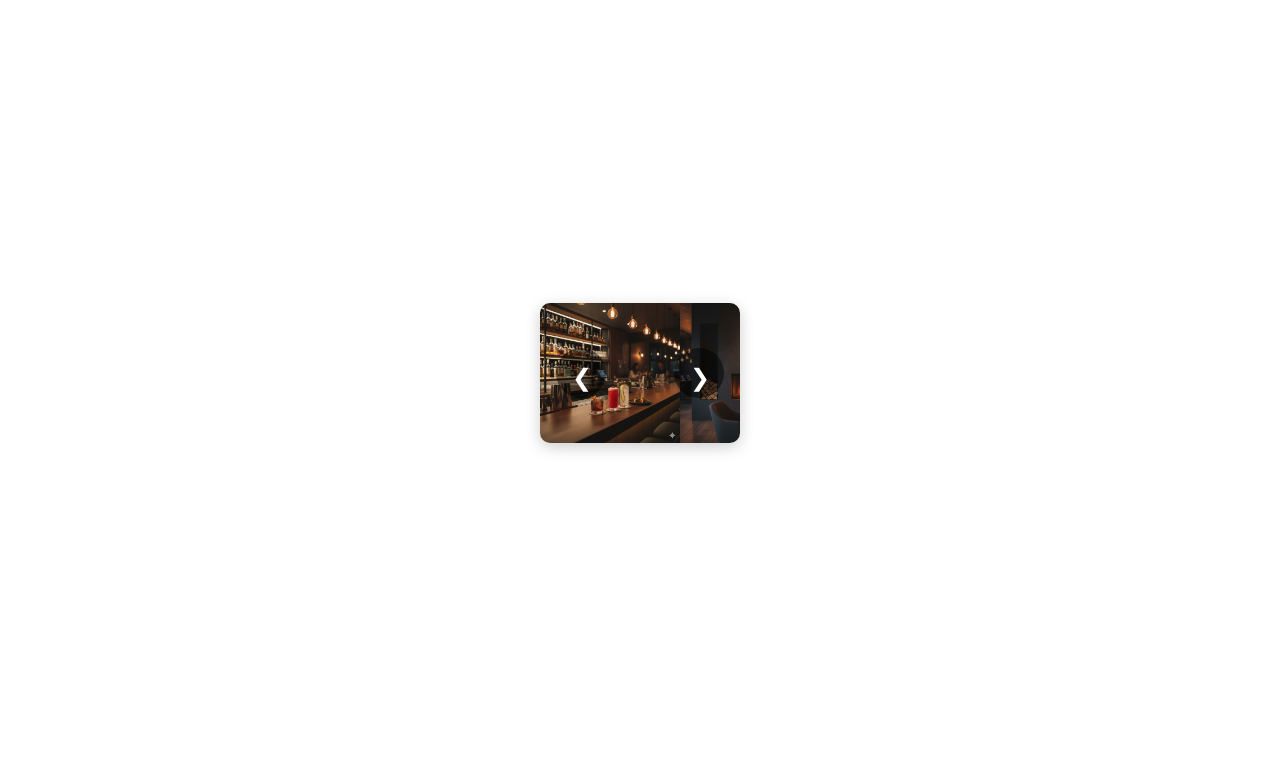
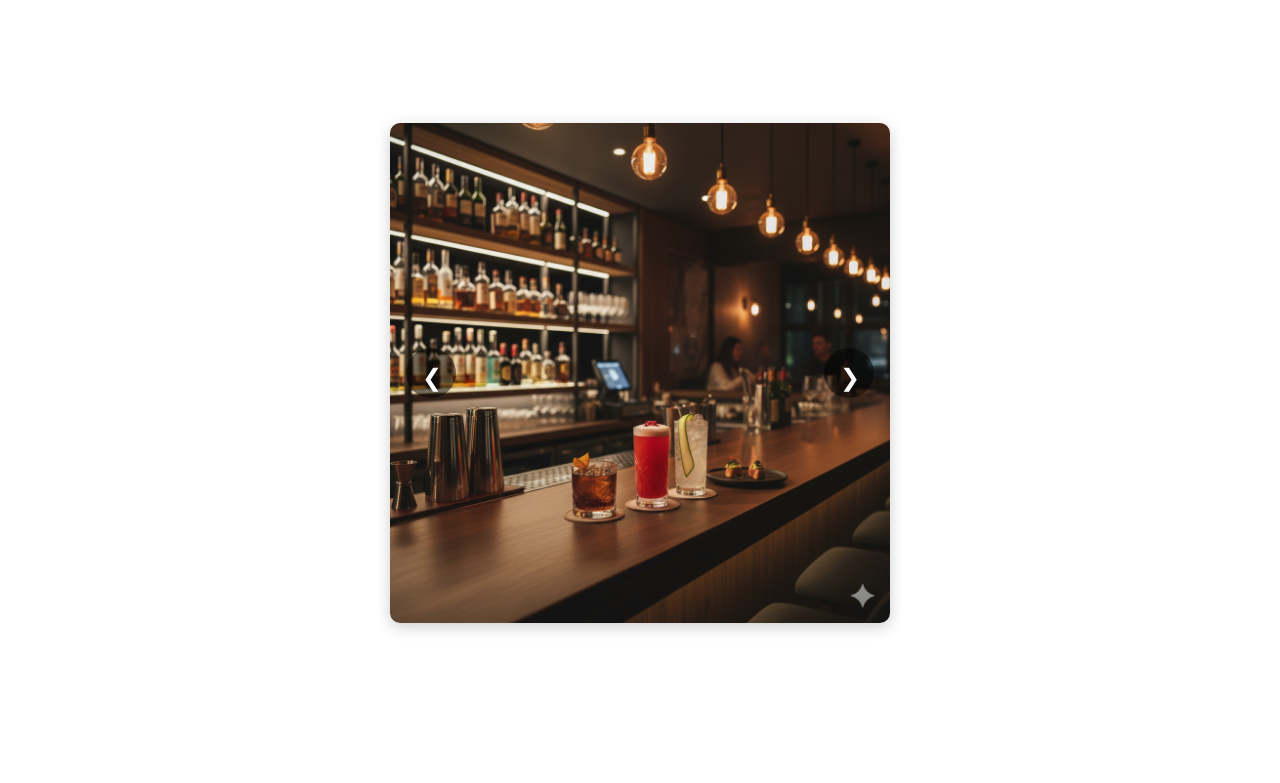
Before and after one commit to caike-santos/restaurante, a plain HTML site: page index.html in a window 1280 px wide. Shown: the part 2700-3483 px from the top of the page. Drawn offline with Linux system fonts and the light colour scheme.

Commit message:
Update estiloinicial.css

```diff
--- a/estiloinicial.css
+++ b/estiloinicial.css
@@ -233,8 +233,8 @@ iframe{
 /* 1. O contêiner que define a ÁREA VISÍVEL. Agora com position: relative */
 .carousel-wrapper {
     position: relative; /* Essencial para posicionar os botões */
-    max-width: 200px;
-    width: 70%;
+    max-width: 500px;
+    width: 100%;
     overflow: hidden; /* Continua escondendo o que está fora */
     border-radius: 10px;
     box-shadow: 0 4px 15px rgba(0, 0, 0, 0.2);
@@ -249,8 +249,8 @@ iframe{
 
 /* 3. Cada item do carrossel */
 .carousel__item {
-    flex: 0 0 70%; /* Cada item ocupa 100% da largura */
-    width: 70%;
+    flex: 0 0 100%; /* Cada item ocupa 100% da largura */
+    width: 100%;
 }
 
 /* 4. A imagem dentro de cada item */
```
